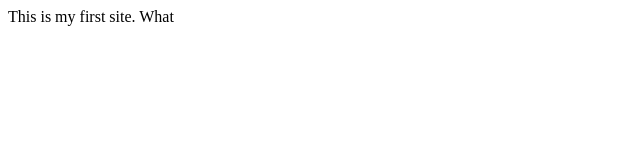
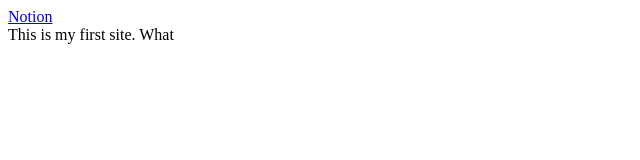
Before and after one commit to Codsician/codsician.github.io, a plain HTML site: page index.html in a window 1280 px wide. Shown: the whole page, without its empty margins (0-640 px from the left). Drawn offline with Linux system fonts and the light colour scheme.

Commit message:
Update index.html

```diff
--- a/index.html
+++ b/index.html
@@ -5,6 +5,8 @@
     <title>Title</title>
 </head>
 <body>
+    <a href="https://peter-multiverse.notion.site/Done-bb341e1c86154a6eb9b8c4acfbfe83d6?pvs=4">Notion</a>
+    <br>
     This is my first site. What
 </body>
 </html>
```
